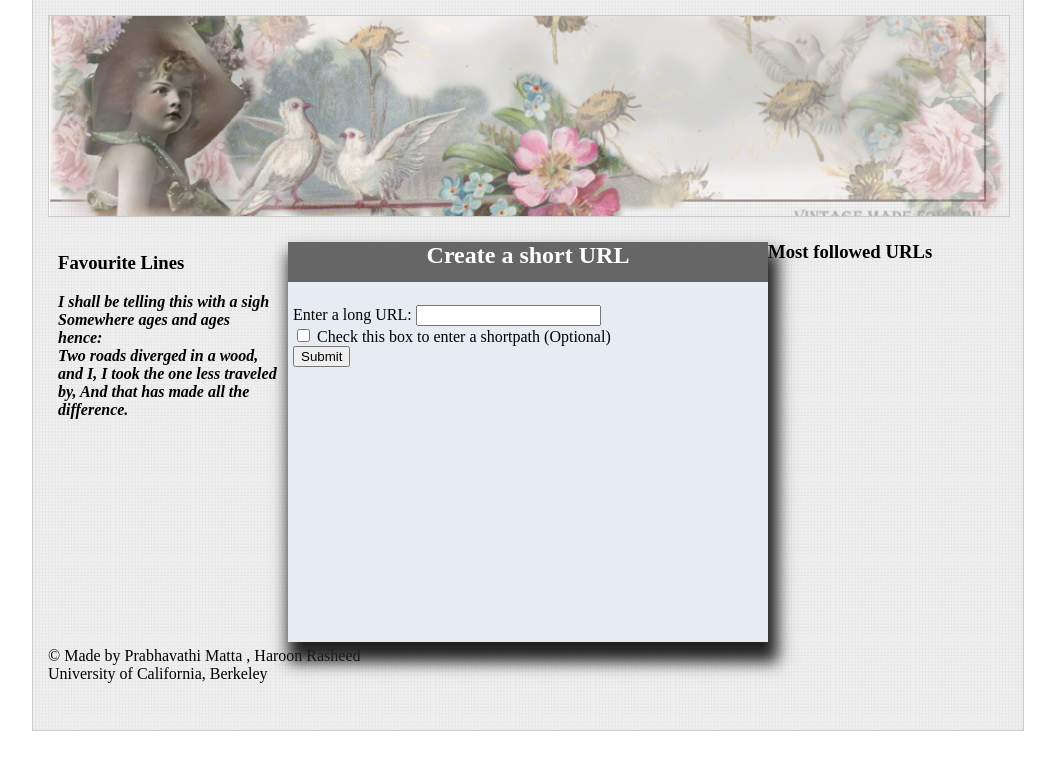
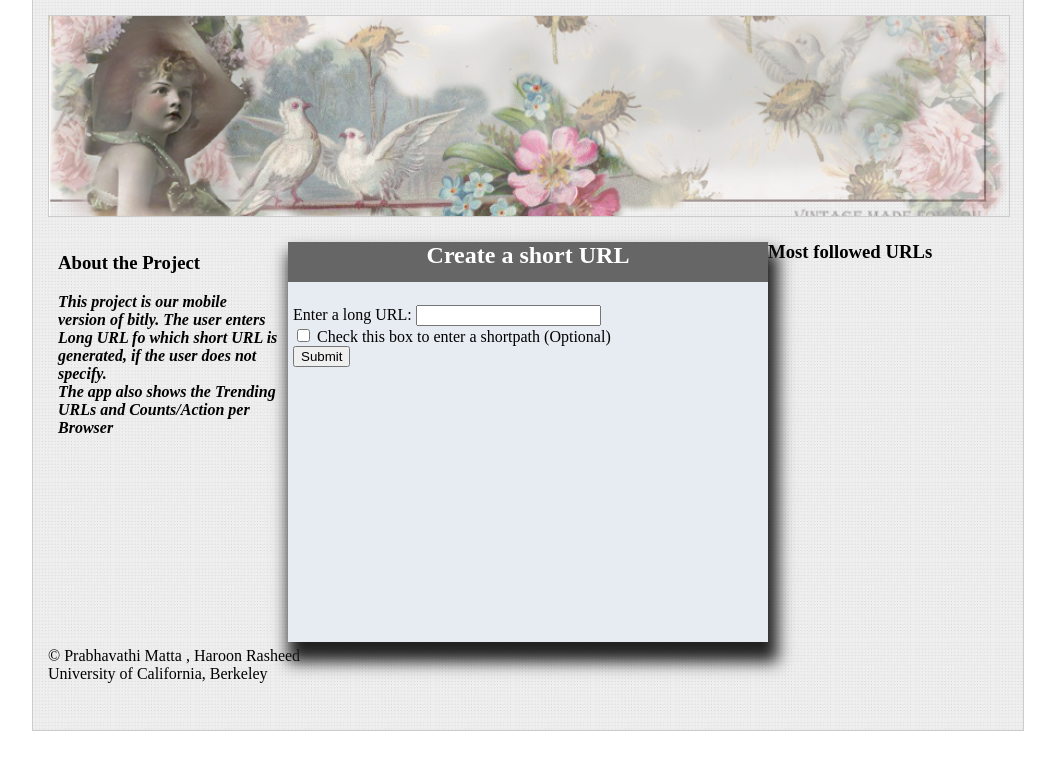
Before and after one commit to haroonrasheed333/webarch, a Flask app: template server/templates/index.html in a window 1280 px wide. Shown: the part 21-800 px from the top of the page, without its empty margins (112-1167 px from the left). Run offline with Flask 2, Linux system fonts and the light colour scheme; the template is opened without the code that fills it, so the values that code supplies are empty; some libraries are stand-ins or nearby versions.

```diff
--- a/server/templates/index.html
+++ b/server/templates/index.html
@@ -24,11 +24,10 @@
 
     <div id="sidebar1">
       <div class="sidebarcontent">
-        <h3>Favourite Lines </h3>
-        <p><strong><em>I shall be telling this with a sigh<br/>
-              Somewhere ages and ages hence:<br/>
-              Two roads diverged in a wood, and I,
-              I took the one less traveled by, And that has made all the difference.</em></strong>
+        <h3>About the Project </h3>
+        <p><strong><em> This project is our mobile version of bitly. The user enters Long URL fo which short URL is generated, if the user does not specify.<br/>
+          The app also shows the Trending URLs and Counts/Action per Browser
+              </em></strong>
         </p>
       </div>
     </div>
@@ -71,7 +70,7 @@
     </div>
   </div>
   <div id="footer">
-       &copy; Made by Prabhavathi Matta , Haroon Rasheed
+       &copy; Prabhavathi Matta , Haroon Rasheed
        <br> University of California, Berkeley
   </div>
   <script src="http://ajax.googleapis.com/ajax/libs/jquery/1.8.2/jquery.min.js"></script>
```
